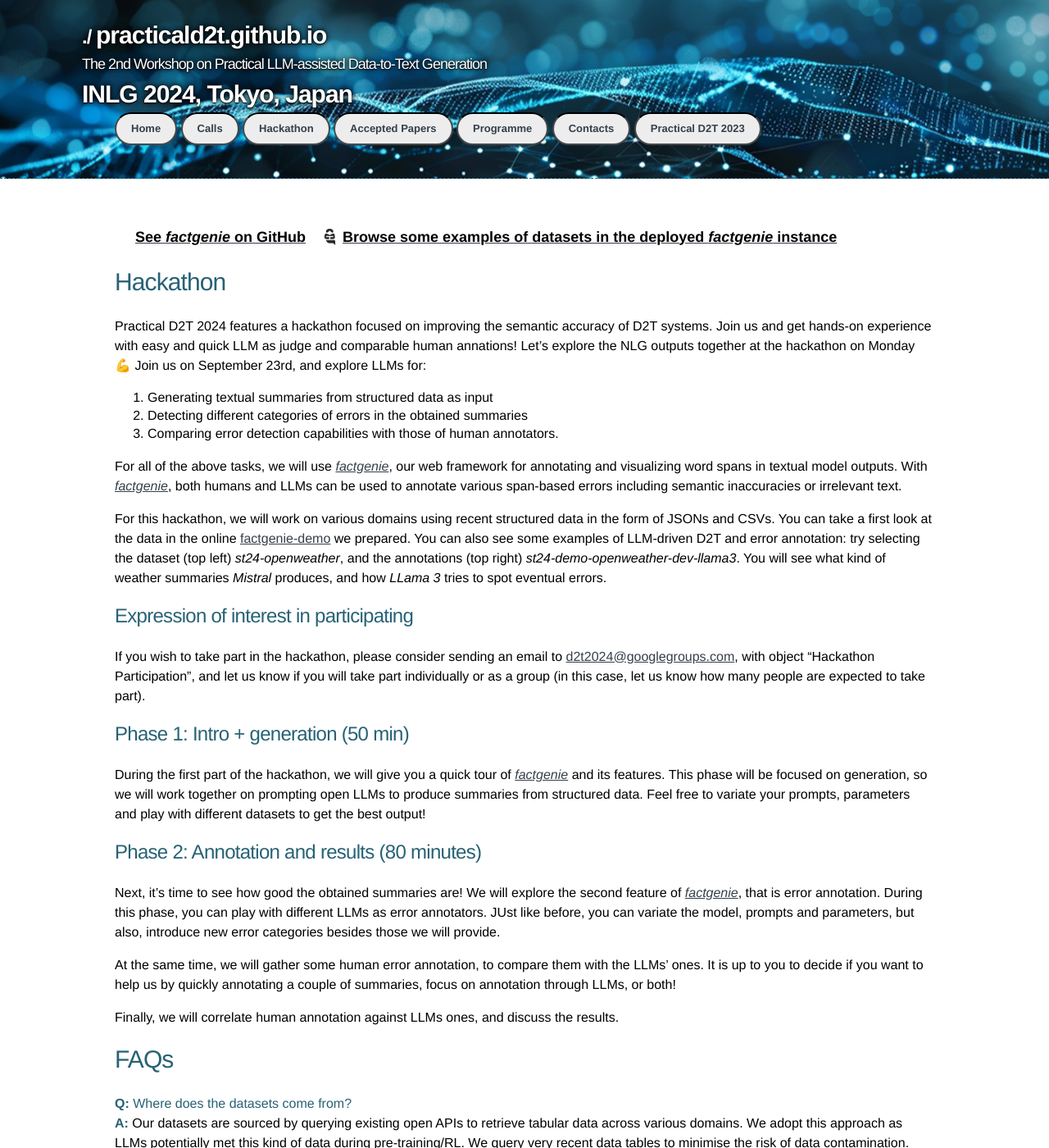
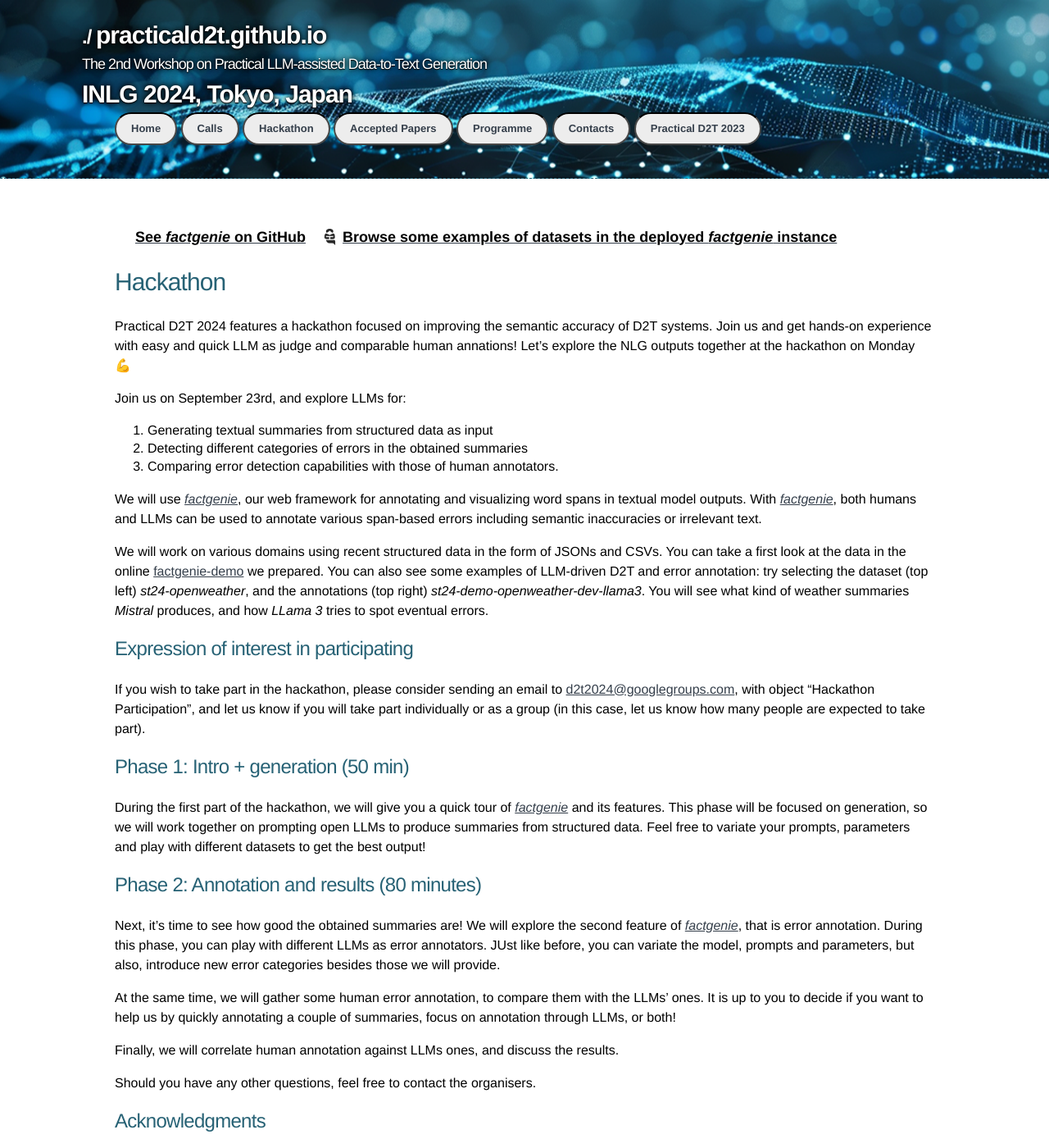
Before and after one commit to practicald2t/practicald2t.github.io, a Jekyll site: the page built from pages/hackathon.md, in a window 1280 px wide and 1400 px high. Shown: the whole window at 82% size. Built offline with Jekyll 4.4.1, drawn with Linux system fonts in a browser that asks for light colours; some of the changed text lies outside the part shown.

Commit message:
Update hackathon.md

```diff
--- a/pages/hackathon.md
+++ b/pages/hackathon.md
@@ -19,15 +19,16 @@ layout: default
 
 # Hackathon
 Practical D2T 2024 features a hackathon focused on improving the semantic accuracy of D2T systems. Join us and get hands-on experience with easy and quick LLM as judge and comparable human annations! Let's explore the NLG outputs together at the hackathon on Monday 💪
+
 Join us on September 23rd, and explore LLMs for:
 
 1. Generating textual summaries from structured data as input
 2. Detecting different categories of errors in the obtained summaries
 3. Comparing error detection capabilities with those of human annotators.
 
-For all of the above tasks, we will use <a href="https://github.com/kasnerz/factgenie/"><i>factgenie</i></a>, our web framework for annotating and visualizing word spans in textual model outputs. With <a href="https://github.com/kasnerz/factgenie/"><i>factgenie</i></a>, both humans and LLMs can be used to annotate various span-based errors including semantic inaccuracies or irrelevant text.
+We will use <a href="https://github.com/kasnerz/factgenie/"><i>factgenie</i></a>, our web framework for annotating and visualizing word spans in textual model outputs. With <a href="https://github.com/kasnerz/factgenie/"><i>factgenie</i></a>, both humans and LLMs can be used to annotate various span-based errors including semantic inaccuracies or irrelevant text.
 
-For this hackathon, we will work on various domains using recent structured data in the form of JSONs and CSVs. You can take a first look at the data in the online [factgenie-demo](https://quest.ms.mff.cuni.cz/namuddis/factgenie/browse?dataset=st24-openweather&split=dev&example_idx=0) we prepared. You can also see some examples of LLM-driven D2T and error annotation: try selecting the dataset (top left) _st24-openweather_, and the annotations (top right) _st24-demo-openweather-dev-llama3_. You will see what kind of weather summaries _Mistral_ produces, and how _LLama 3_ tries to spot eventual errors.
+We will work on various domains using recent structured data in the form of JSONs and CSVs. You can take a first look at the data in the online [factgenie-demo](https://quest.ms.mff.cuni.cz/namuddis/factgenie/browse?dataset=st24-openweather&split=dev&example_idx=0) we prepared. You can also see some examples of LLM-driven D2T and error annotation: try selecting the dataset (top left) _st24-openweather_, and the annotations (top right) _st24-demo-openweather-dev-llama3_. You will see what kind of weather summaries _Mistral_ produces, and how _LLama 3_ tries to spot eventual errors.
 
 ## Expression of interest in participating
 If you wish to take part in the hackathon, please consider sending an email to [d2t2024@googlegroups.com](mailto:d2t2024@googlegroups.com), with object "Hackathon Participation", and let us know if you will take part individually or as a group (in this case, let us know how many people are expected to take part).
@@ -44,14 +45,6 @@ At the same time, we will gather some human error annotation, to compare them wi
 
 Finally, we will correlate human annotation against LLMs ones, and discuss the results.
 
-# FAQs
-<a name="faq"></a>
-<span style="color: #276275;">**Q:** Where does the datasets come from?</span>
-<span style="color: #276275;">**A:**</span> Our datasets are sourced by querying existing open APIs to retrieve tabular data across various domains. We adopt this approach as LLMs potentially met this kind of data during pre-training/RL. We query very recent data tables to minimise the risk of data contamination.
-
-<span style="color: #276275;">**Q:** Can I use my custom model (e.g. fine-tuned, architectural changes etc) during the hackathon?</span>
-<span style="color: #276275;">**A:**</span> You can integrate your model in factgenie if you wish to, but this will not be the main focus of the hackathon. Also, make sure that your model can run on an NVidia A100 or A40 (48GB VRAM).
-
 Should you have any other questions, feel free to contact the organisers.
 
 ## Acknowledgments
```
